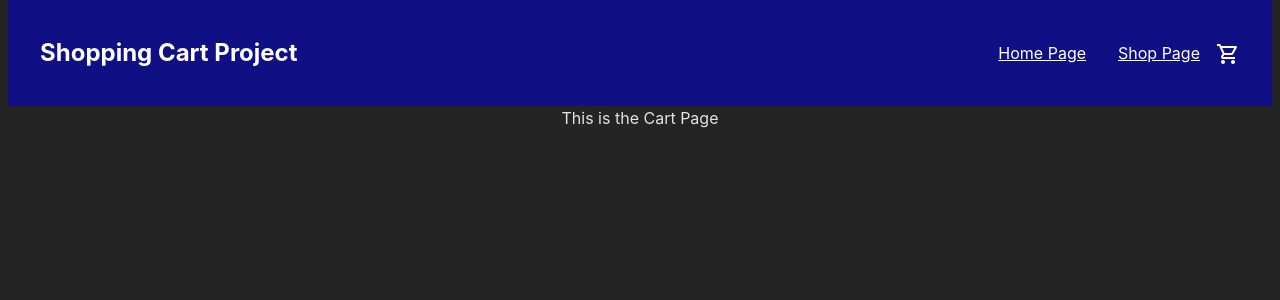
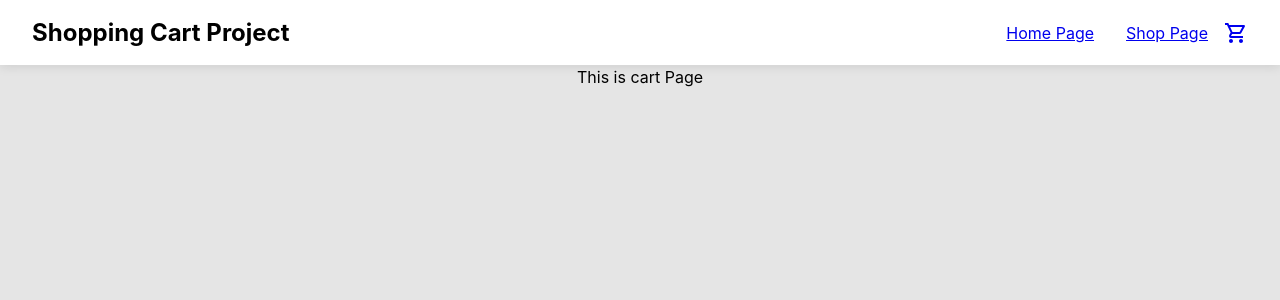
Before and after one commit to kk17203/shopping-cart, a React (Vite) app: page /cartpage in a window 1280 px wide. Shown: the top 300 px of the page. Built offline with nearby package versions, Linux system fonts and the light colour scheme.

Commit message:
improved styling. deleted NavBar.jsx and transfered logic to CartPage.jsx and App.jsx.

```diff
--- a/src/App.jsx
+++ b/src/App.jsx
@@ -1,11 +1,35 @@
-import NavBar from "./NavBar";
+import { Link } from "react-router-dom";
+import { Badge } from "@material-ui/core";
+import ShoppingCartIcon from "@material-ui/icons/ShoppingCartOutlined";
+import { useState } from "react";
 
 function App() {
+    // This useState uses a function to calculate its initial state, pulling itemCount from local storage or (if no itemCount stored) setting state to 0.
+    const [itemCount] = useState(() => {
+        const storedItemCount = localStorage.getItem("itemCount");
+        return storedItemCount ? parseInt(storedItemCount) : 0;
+    });
+
     return (
-        <>
-            <NavBar />
-            <span>This is the Home Page</span>
-        </>
+        <div className="container">
+            <nav className="nav-bar">
+                <h1>Shopping Cart Project</h1>
+                <ul>
+                    <li>
+                        <Link to="/">Home Page</Link>
+                    </li>
+                    <li>
+                        <Link to="/shoppage">Shop Page</Link>
+                    </li>
+                    <Link to="/cartpage">
+                        <Badge badgeContent={itemCount} color="secondary">
+                            <ShoppingCartIcon />{" "}
+                        </Badge>
+                    </Link>
+                </ul>
+            </nav>
+            <div>This is home Page</div>
+        </div>
     );
 }
 
--- a/src/CartPage.jsx
+++ b/src/CartPage.jsx
@@ -1,11 +1,35 @@
-import NavBar from "./NavBar";
+import { Link } from "react-router-dom";
+import { Badge } from "@material-ui/core";
+import ShoppingCartIcon from "@material-ui/icons/ShoppingCartOutlined";
+import { useState } from "react";
 
 function CartPage() {
+    // This useState uses a function to calculate its initial state, pulling itemCount from local storage or (if no itemCount stored) setting state to 0.
+    const [itemCount] = useState(() => {
+        const storedItemCount = localStorage.getItem("itemCount");
+        return storedItemCount ? parseInt(storedItemCount) : 0;
+    });
+
     return (
-        <>
-            <NavBar />
-            <span>This is the Cart Page</span>
-        </>
+        <div className="container">
+            <nav className="nav-bar">
+                <h1>Shopping Cart Project</h1>
+                <ul>
+                    <li>
+                        <Link to="/">Home Page</Link>
+                    </li>
+                    <li>
+                        <Link to="/shoppage">Shop Page</Link>
+                    </li>
+                    <Link to="/cartpage">
+                        <Badge badgeContent={itemCount} color="secondary">
+                            <ShoppingCartIcon />{" "}
+                        </Badge>
+                    </Link>
+                </ul>
+            </nav>
+            <div>This is cart Page</div>
+        </div>
     );
 }
 
--- a/src/NavBar.jsx
+++ /dev/null
@@ -1,34 +0,0 @@
-import { Link } from "react-router-dom";
-import { Badge } from "@material-ui/core";
-import ShoppingCartIcon from "@material-ui/icons/ShoppingCartOutlined";
-import { useState } from "react";
-
-function NavBar() {
-    // This useState uses a function to calculate its initial state, pulling itemCount from local storage or (if no itemCount stored) setting state to 0.
-    const [itemCount] = useState(() => {
-        const storedItemCount = localStorage.getItem("itemCount");
-        return storedItemCount ? parseInt(storedItemCount) : 0;
-    });
-    return (
-        <div>
-            <nav className="nav-bar">
-                <h1>Shopping Cart Project</h1>
-                <ul>
-                    <li>
-                        <Link to="/">Home Page</Link>
-                    </li>
-                    <li>
-                        <Link to="/shoppage">Shop Page</Link>
-                    </li>
-                    <Link to="/cartpage">
-                        <Badge badgeContent={itemCount} color="secondary">
-                            <ShoppingCartIcon />{" "}
-                        </Badge>
-                    </Link>
-                </ul>
-            </nav>
-        </div>
-    );
-}
-
-export default NavBar;
--- a/src/ShopPage.jsx
+++ b/src/ShopPage.jsx
@@ -87,7 +87,7 @@ function ShopPage() {
     };
 
     return (
-        <>
+        <div className="container">
             <nav className="nav-bar">
                 <h1>Shopping Cart Project</h1>
                 <ul>
@@ -142,7 +142,7 @@ function ShopPage() {
                     </div>
                 ))}
             </div>
-        </>
+        </div>
     );
 }
 
--- a/src/index.css
+++ b/src/index.css
@@ -3,9 +3,9 @@
     line-height: 1.5;
     font-weight: 400;
 
-    color-scheme: light dark;
-    color: rgba(255, 255, 255, 0.87);
-    background-color: #242424;
+    /* color-scheme: light dark; */
+    /* color: rgba(255, 255, 255, 0.87); */
+    background-color: #b4b4b456;
 
     font-synthesis: none;
     text-rendering: optimizeLegibility;
@@ -21,12 +21,20 @@ body {
 #root {
     display: flex;
     flex-direction: column;
+    min-height: 100vh;
     align-items: center;
+}
+
+.container {
+    display: grid;
+    justify-items: center;
+    /* max-width: 1200px; */
+    grid-template-rows: 65px 1fr;
+    width: 100%;
 }
 
 a {
     /* text-decoration: none; */
-    color: white;
 }
 
 /* Navigation Section */
@@ -35,10 +43,11 @@ a {
     justify-content: space-between;
     align-items: center;
     padding: 15px 32px;
-    background-color: #242424;
-    color: white;
-    background-color: rgba(6, 6, 179, 0.671);
-    width: 1200px;
+    background-color: white;
+    width: 100%;
+    /* max-width: 70%; */
+    box-sizing: border-box;
+    box-shadow: 0 2px 10px rgba(0, 0, 0, 0.1);
 }
 
 .quantity {
@@ -58,7 +67,7 @@ a {
 .shop-card-container {
     display: grid;
     grid-template-columns: 1fr 1fr;
-    max-width: 1160px;
+    /* max-width: 1160px; */
     margin: 20px;
 }
 
```
